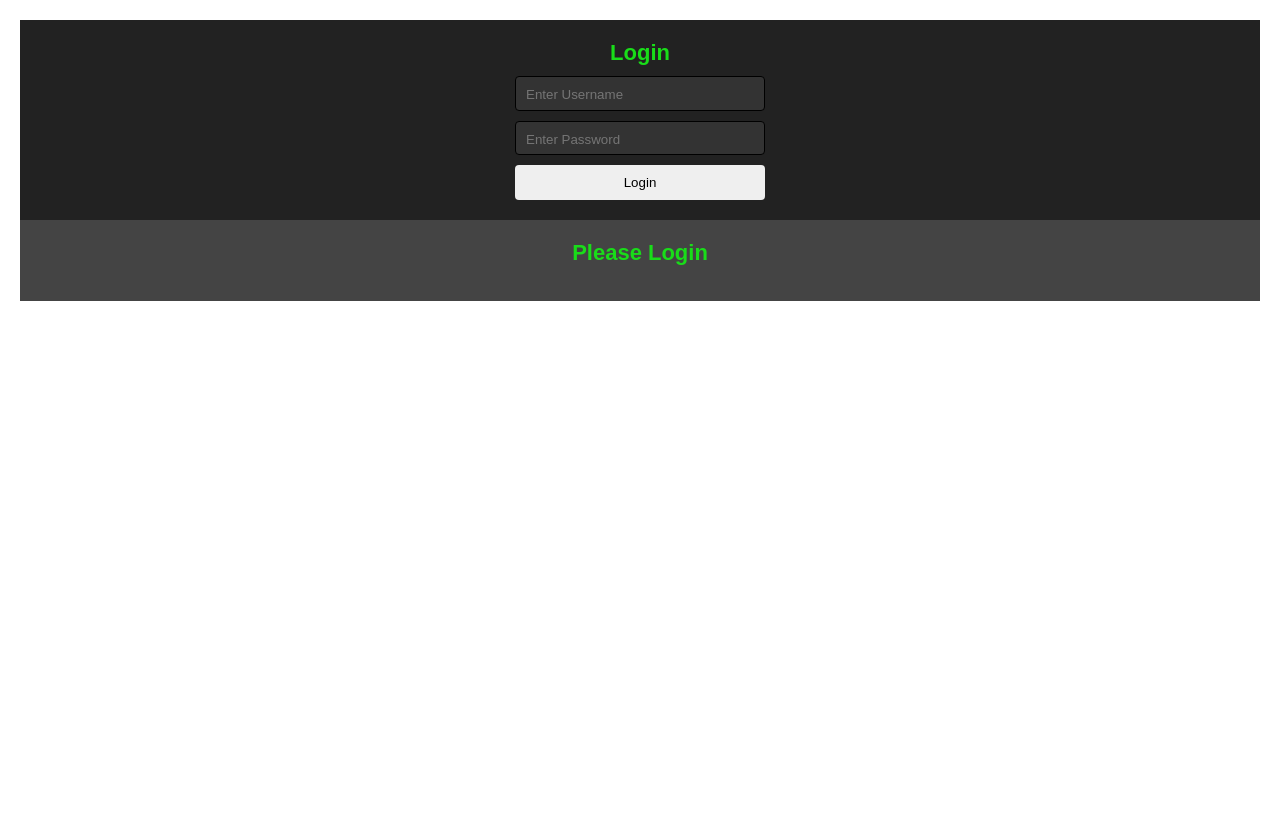
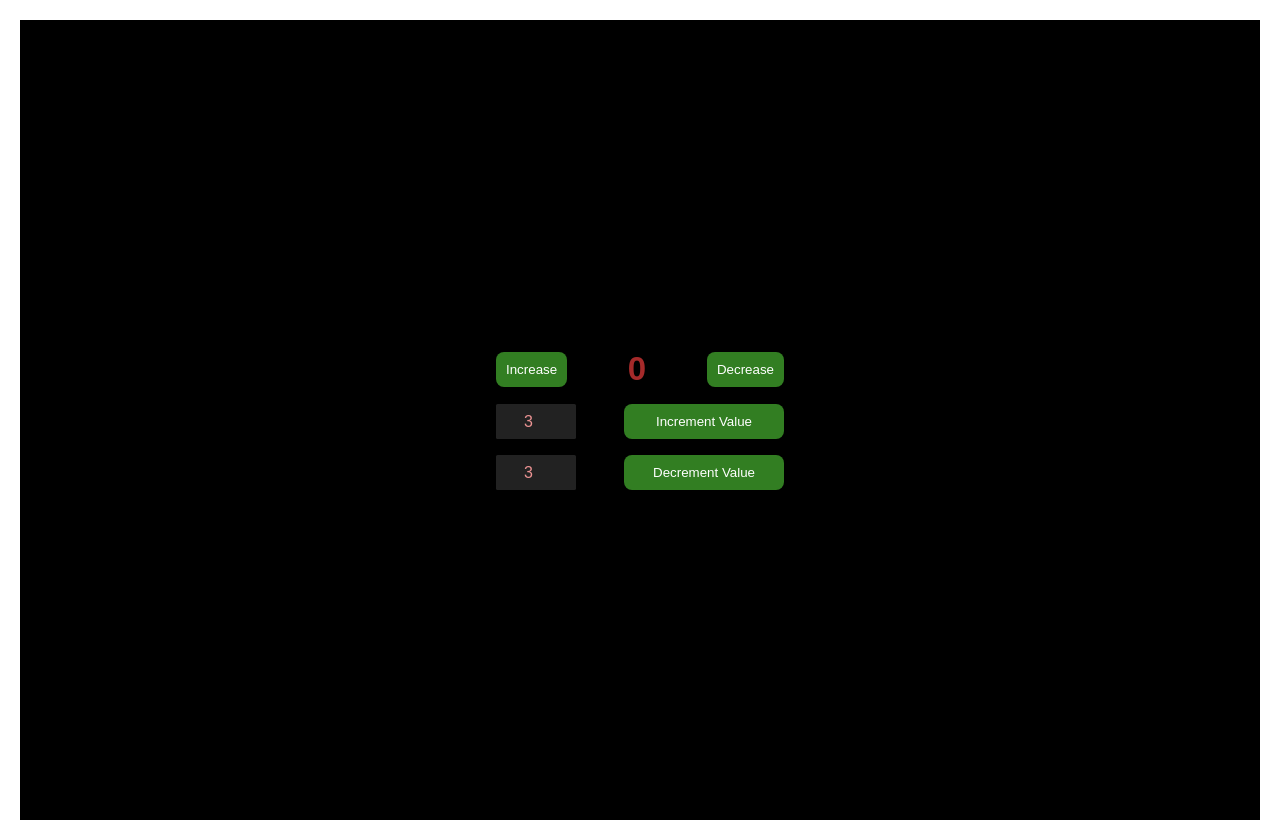
Before and after one commit to sidyr6002/React-Parctice, a React (Create React App) app: page / in a window 1280 px wide. Before the commit the page ends 800 px from the top, so only its background shows below. Built offline with nearby package versions, Linux system fonts and the light colour scheme.

Commit message:
Redux Tool Practice

```diff
--- a/package.json
+++ b/package.json
@@ -9,11 +9,12 @@
     "eject": "react-scripts eject"
   },
   "dependencies": {
+    "@reduxjs/toolkit": "^2.1.0",
     "react": "^18.0.0",
     "react-dom": "^18.0.0",
+    "react-redux": "^9.1.0",
     "react-scripts": "^5.0.0"
   },
-  "devDependencies": {},
   "browserslist": {
     "production": [
       ">0.2%",
--- a/public/index.html
+++ b/public/index.html
@@ -5,56 +5,67 @@
   <meta name="viewport" content="width=device-width, initial-scale=1.0">
   <title>Document</title>
   <style>
-    .login {
+    :root, html {
+      margin: 0;
+      padding: 0;
+    }
+
+    .counter {
+      height: 100vh;
       display: flex;
       flex-direction: column;
+      justify-content: center;
+      align-items: center;
+      gap: 1rem;
+      background-color: black;
+    }
+
+    .counter .first {
+      width: 18rem;
+      display: flex;
+      justify-content: space-between;
+      align-items: center;
+    }
+
+    .counter .first h1 {
+      font-size: 33px;
+      color: brown;
+      margin: 0;
+    }
+
+    .counter .second {
+      width: 18rem;
+      display: flex;
+      justify-content: space-between;
+      align-items: center;
+    }
+
+    .counter .second input {
+      border: none;
+      border-radius: 0.1rem;
+      height: 100%;
+      text-align: center;
+      padding: 0;
+      margin: 0;
+      width: 5rem;
+      font-size: medium;
+      color: rgb(236, 147, 147);
       background-color: #222;
-      align-items: center;
-      padding: 20px;
-      gap: 10px;
+    }
+
+    .counter button {
+      border: none;
+      border-radius: 0.5rem;
+      padding: 10px;
+      text-transform: capitalize;
+      background-color: rgb(50, 126, 34);
       color: white;
     }
 
-    .login h1 {
-      color: #19dd19;
-      margin: 0;
+    .counter .second button {
+      width: 10rem;
     }
 
-    .login input {
-      width: 250px;
-      border: none;
-      outline: none;
-      padding: 10px 10px 7.5px;
-      border-radius: 4px;
-      border: 1px solid black;
-      background: #333;
-      color: #fff;
-    }
-
-    .login button {
-      width: 250px;
-      border: none;
-      outline: none;
-      padding: 10px 0px;
-      border-radius: 4px;
-    }
-
-    .profile {
-      padding: 20px;
-      display: flex;
-      flex-direction: column;
-      align-items: center;
-      justify-content: center;
-      background: #444;
-    }
-
-    .profile h1 {
-      color: #19dd19;
-    }
-
-    .profile h2 {
-      color: #fff;
-    }
 
 
   </style>
--- a/src/App.js
+++ b/src/App.js
@@ -1,15 +1,9 @@
-import Login from "./Login.js";
-import Profile from "./Profile.js";
-import UserContextProvider from "./context/UserContextProvider.js";
+import MamaMia from "./CounterRedux.js";
 
 const App = () => {
-    /* Get name and age of each person */
     return (
         <>
-            <UserContextProvider>
-                <Login />
-                <Profile />
-            </UserContextProvider>
+           <MamaMia />
         </>
     );
 };
--- /dev/null
+++ b/src/CounterRedux.js
@@ -0,0 +1,59 @@
+import React, { useState } from "react";
+import { useSelector, useDispatch } from "react-redux";
+import {
+    decrement,
+    increment,
+    incrementByAmount,
+    decrementByAmount,
+} from "./features/counter/counterSlice";
+
+const CounterRedux = () => {
+    const count = useSelector((state) => state.counter.value);
+    const [incrementAmount, setIncrementAmount] = useState(3);
+    const [decrementAmount, setDecrementAmount] = useState(3);
+    const dispatch = useDispatch();
+
+    console.log("Count", count);
+
+    return (
+        <>
+            <div className="counter">
+                <div className="first">
+                    <button onClick={() => dispatch(increment())}>
+                        Increase
+                    </button>
+                    <h1>{count}</h1>
+                    <button onClick={() => dispatch(decrement())}>
+                        Decrease
+                    </button>
+                </div>
+                <div className="second">
+                    <input
+                        type="number"
+                        value={incrementAmount}
+                        onChange={(e) => setIncrementAmount(e.target.value)}
+                    ></input>
+                    <button
+                        onClick={() => dispatch(incrementByAmount(Number(incrementAmount) || 0))}
+                    >
+                        Increment value
+                    </button>
+                </div>
+                <div className="second">
+                    <input
+                        type="number"
+                        value={decrementAmount}
+                        onChange={(e) => setDecrementAmount(e.target.value)}
+                    ></input>
+                    <button
+                        onClick={() => dispatch(decrementByAmount(Number(decrementAmount) || 0))}
+                    >
+                        Decrement value
+                    </button>
+                </div>
+            </div>
+        </>
+    );
+};
+
+export default CounterRedux;
--- /dev/null
+++ b/src/features/counter/counterSlice.js
@@ -0,0 +1,27 @@
+import { createSlice } from "@reduxjs/toolkit";
+
+const initialState = {
+    value: 0,
+};
+
+export const counterSlice = createSlice({
+    name: "counter",
+    initialState,
+    reducers: {
+        increment: (state) => {
+            state.value += 1;
+        },
+        decrement: (state) => {
+            state.value -= 1;
+        },
+        incrementByAmount: (state, action) => {
+            state.value += action.payload;
+        },
+        decrementByAmount: (state, action) => {
+            state.value -= action.payload;
+        }
+    },
+});
+
+export const { increment, decrement, incrementByAmount, decrementByAmount } = counterSlice.actions;
+export default counterSlice.reducer;
--- a/src/index.js
+++ b/src/index.js
@@ -1,10 +1,14 @@
 import React, { StrictMode } from "react";
 import { createRoot } from "react-dom/client";
+import store from './store'
+import { Provider } from 'react-redux'
 import "./styles.css";
 
 import App from "./App";
 
 const root = createRoot(document.getElementById("root"));
 root.render(
-    <App />
+    <Provider store={store}>
+        <App />
+    </Provider>
 );
--- /dev/null
+++ b/src/store.js
@@ -0,0 +1,8 @@
+import { configureStore } from '@reduxjs/toolkit'
+import counterReducer from './features/counter/counterSlice'
+
+export default configureStore({
+  reducer: {
+    counter: counterReducer
+  }
+})
```
Also changed, not shown: 2 other files (tests, documents, lock files or other folders).
